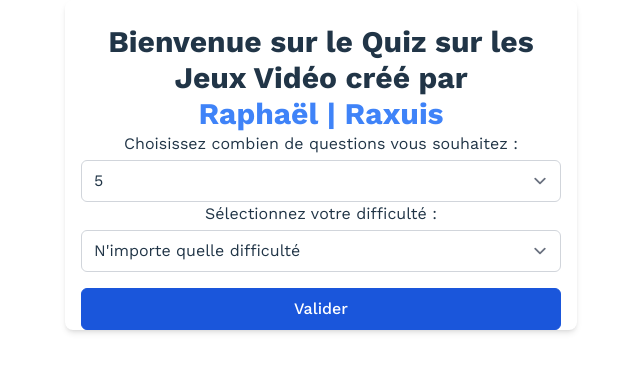
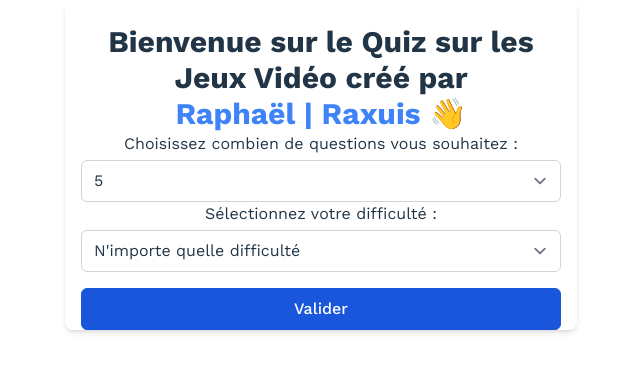
Before and after one commit to Raxuis/video-game-trivia, a React (Vite) app: page / in a window 1280 px wide. Shown: the top 372 px of the page, without its empty margins (319-959 px from the left). Built offline with nearby package versions, Linux system fonts and the light colour scheme.

Commit message:
Edited : Form.jsx; App.jsx

```diff
--- a/src/App.jsx
+++ b/src/App.jsx
@@ -10,7 +10,6 @@ const App = () => {
       <Routes>
         <Route path="/" element={<Form />} />
         <Route path="/questions" element={<Questions />} />
-        {/* ... etc. */}
       </Routes>
     </Router>
   );
--- a/src/components/LandingText.jsx
+++ b/src/components/LandingText.jsx
@@ -12,7 +12,7 @@ const LandingText = () => {
           rel="noopener noreferrer"
           className="text-blue-500 hover:text-blue-300"
         >
-          Raphaël | Raxuis
+          Raphaël | Raxuis 👋
         </a>
       </h1>
     </div>
```
